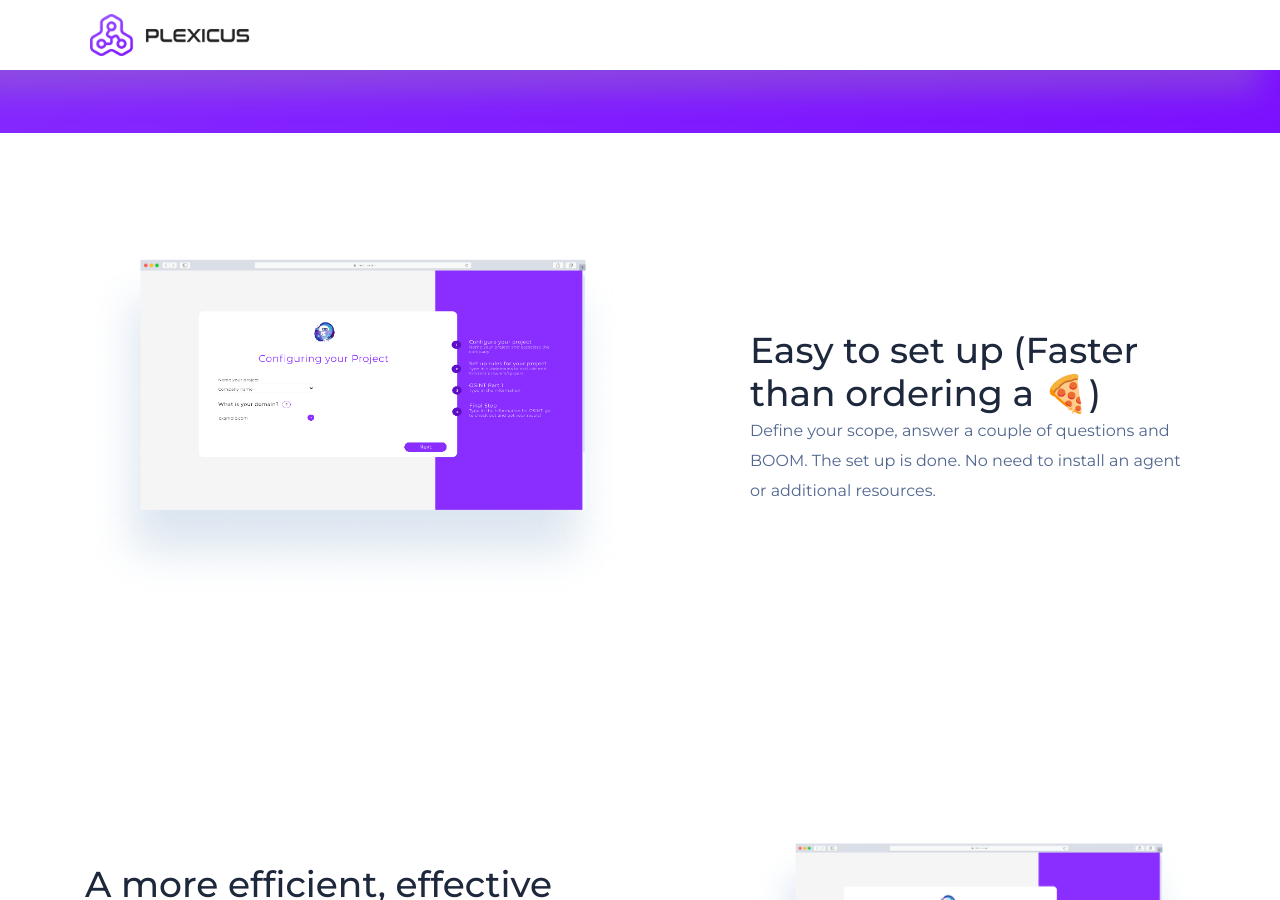
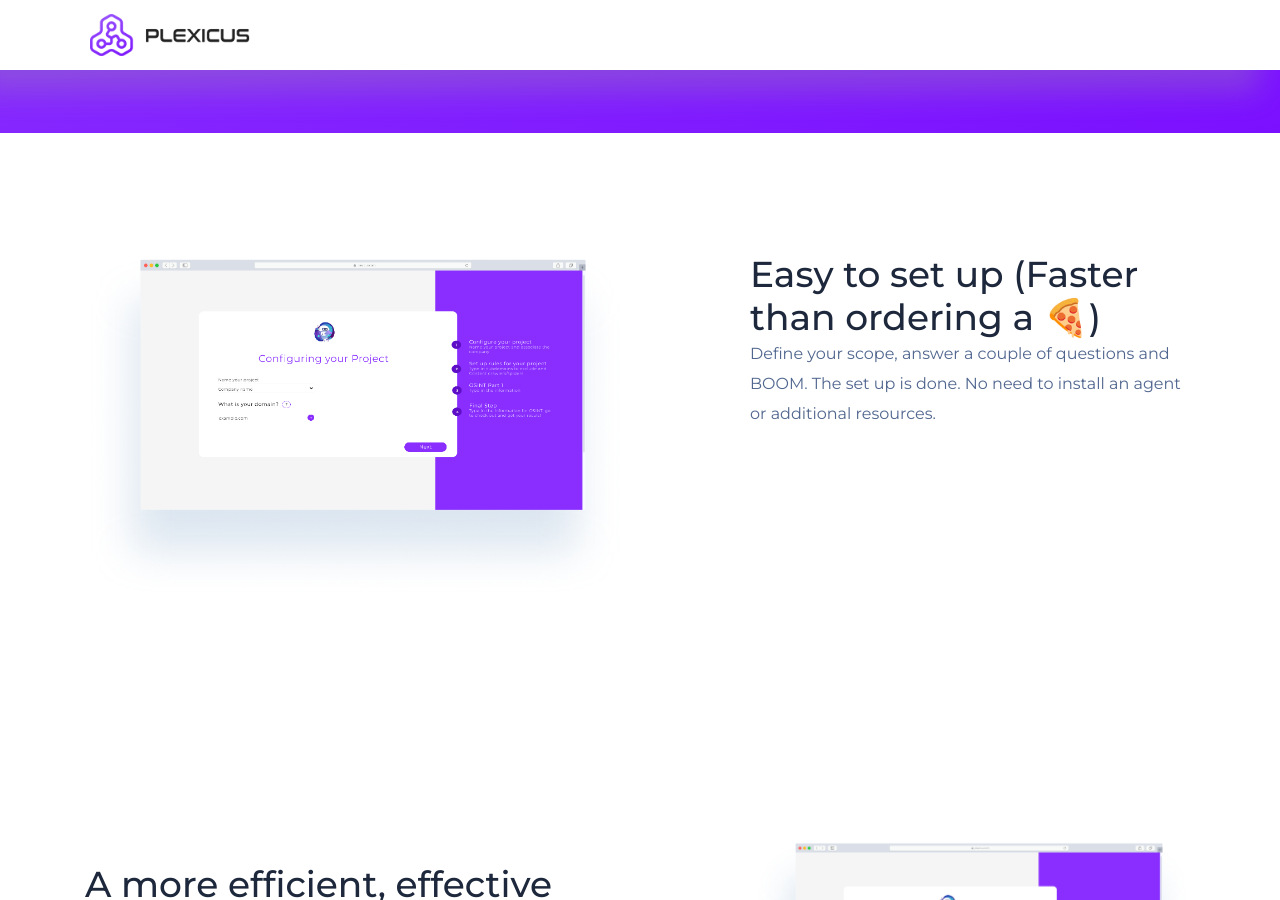
Before and after one commit to Plexicus/web, a Jekyll site: the page built from attack-surface-scan.html, in a window 1280 px wide and 900 px high, scrolled down 1294 px. Built offline with Jekyll 4.4.1, drawn with Linux system fonts in a browser that asks for light colours.

Commit message:
Update attack-surface-scan.html

```diff
--- a/attack-surface-scan.html
+++ b/attack-surface-scan.html
@@ -52,7 +52,7 @@
     <!-- Start demo-request Area 2-->
     <section class="demo-request-area section-gap">
         <div class="container">
-            <div class="row align-items-center justify-content-between">
+            <div class="row align-items-top justify-content-between">
                 <div class="col-lg-6 col-md-6 req-demo-left">
 
                         <img class="img-fluid" src="img/mockup_safari_setup.png" alt="">
```
